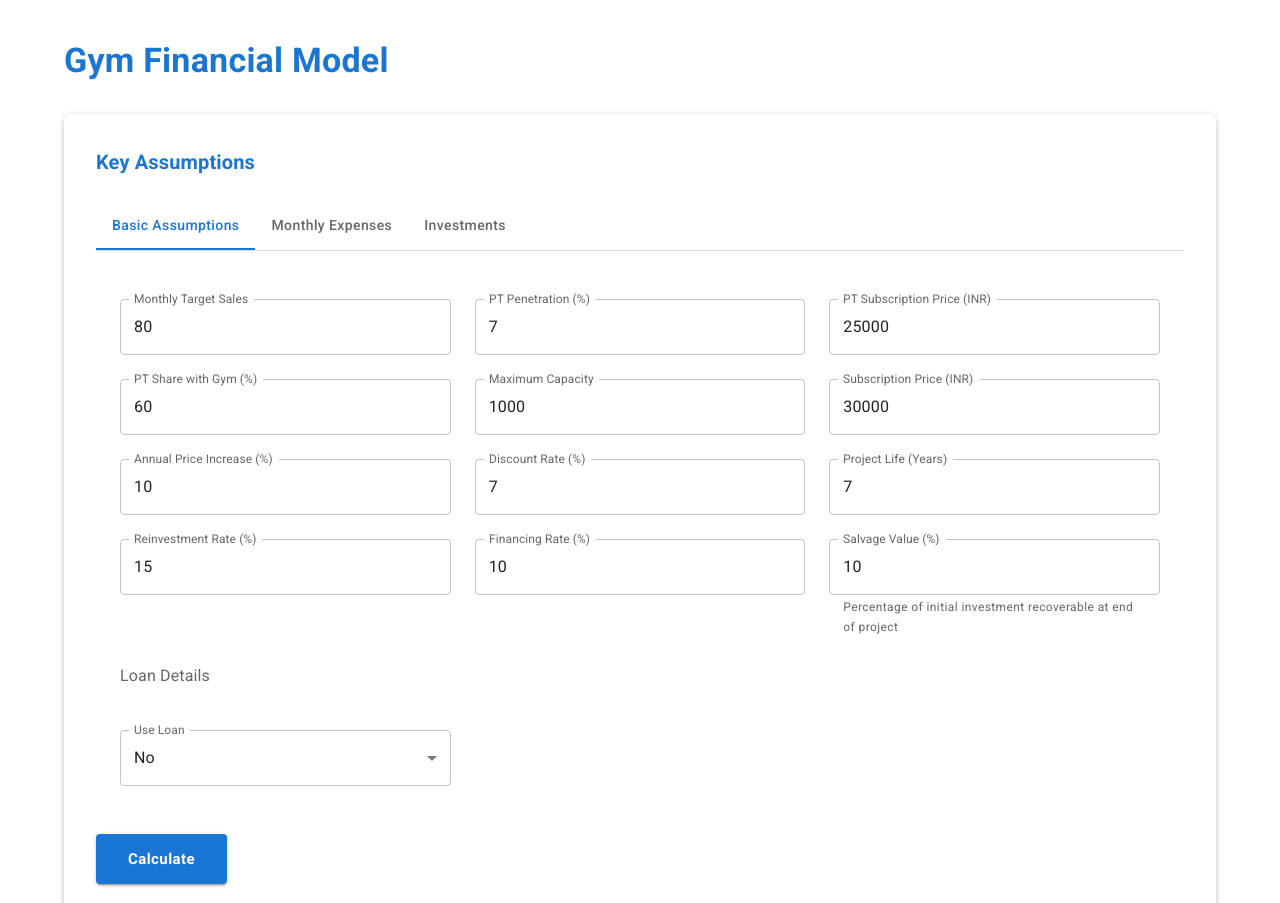
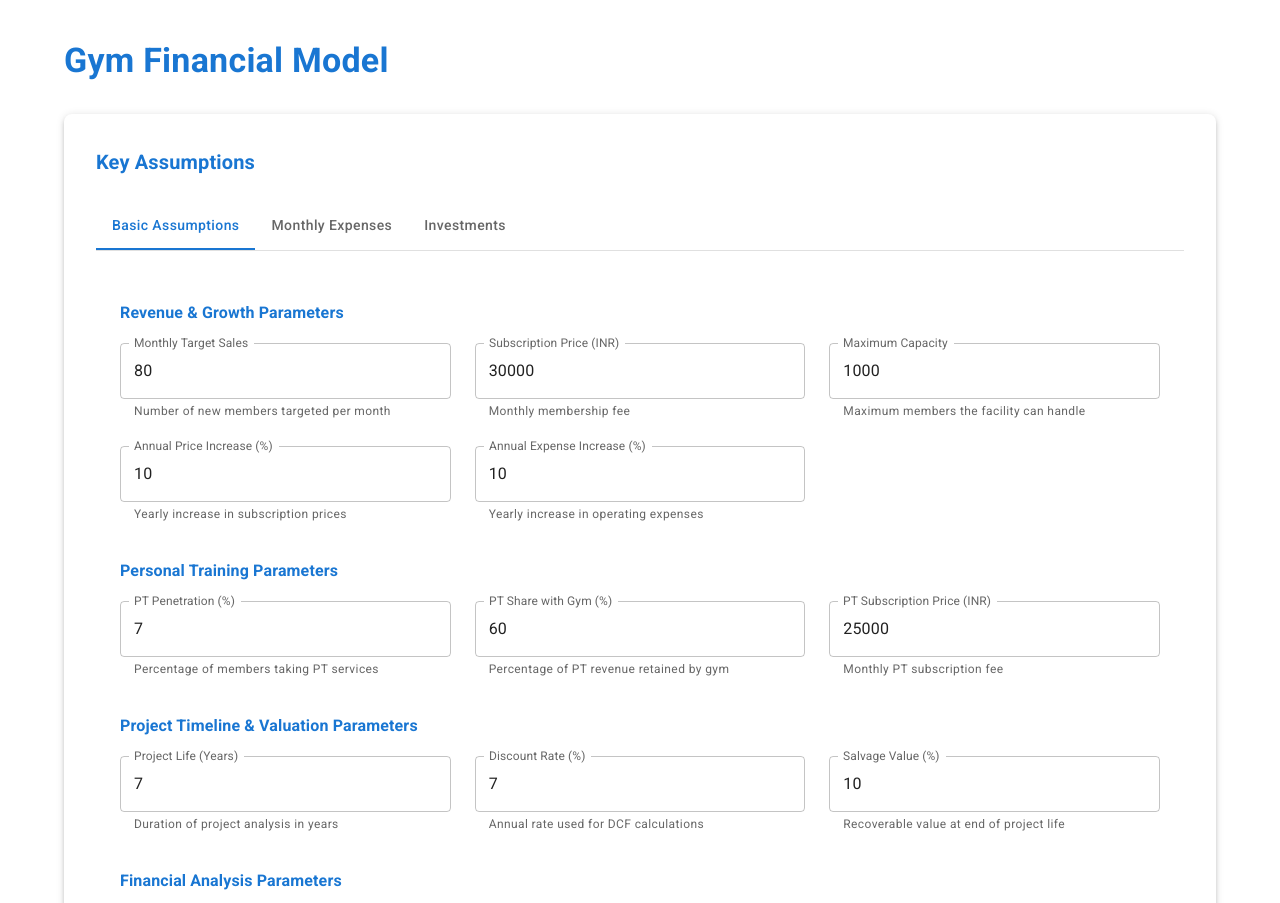
Before and after one commit to Mrfrozenthunder/finance_metrics, a React (Vite) app: page / in a window 1280 px wide. Shown: the top 903 px of the page. Built offline with nearby package versions, Linux system fonts and the light colour scheme.

Commit message:
UI changes + PT member tweak

```diff
--- a/src/App.tsx
+++ b/src/App.tsx
@@ -74,6 +74,7 @@ interface MonthlyData {
   loanPrincipal: number;
   loanBalance: number;
   fcfPercentage: number;  // Add this new property
+  ptMembers: number;
 }
 
 interface Asset {
@@ -144,6 +145,7 @@ const metrics = [
   { label: 'Expired Members', key: 'expiredMembers' },
   { label: 'Total Members', key: 'totalMembers' },
   { label: 'Subscription Revenue', key: 'subscriptionRevenue', format: true },
+  { label: 'PT Members', key: 'ptMembers' },
   { label: 'PT Revenue', key: 'ptRevenue', format: true },
   { label: 'Total Revenue', key: 'totalRevenue', format: true },
   { label: 'Monthly Expenses', key: 'expenses', format: true },
@@ -281,7 +283,8 @@ const calculateMonthlyData = (assumptions: Assumptions, expenses: ExpenseItem[],
     loanInterest: 0,
     loanPrincipal: 0,
     loanBalance: 0,
-    fcfPercentage: 0
+    fcfPercentage: 0,
+    ptMembers: 0
   });
 
   let totalMembers = 0;
@@ -316,8 +319,9 @@ const calculateMonthlyData = (assumptions: Assumptions, expenses: ExpenseItem[],
 
     const priceIncreaseFactor = Math.pow(1 + assumptions.annualPriceIncrease / 100, year);
     const subscriptionRevenue = startMembers * assumptions.subscriptionPrice * priceIncreaseFactor;
-    const ptRevenue = totalMembers * (assumptions.ptPenetration / 100) *
-                     assumptions.ptSubscriptionPrice * (assumptions.ptShareWithGym / 100) * priceIncreaseFactor;
+    const ptMembers = Math.floor(totalMembers * (assumptions.ptPenetration / 100));
+    const ptRevenue = ptMembers * assumptions.ptSubscriptionPrice *
+                     (assumptions.ptShareWithGym / 100) * priceIncreaseFactor;
     const totalRevenue = subscriptionRevenue + ptRevenue;
 
     const expenseIncreaseFactor = Math.pow(1 + assumptions.annualExpenseIncrease / 100, year);
@@ -390,7 +394,8 @@ const calculateMonthlyData = (assumptions: Assumptions, expenses: ExpenseItem[],
       cumulativeFcf,
       cumulativeDcf,
       cumulativeNpv,
-      fcfPercentage
+      fcfPercentage,
+      ptMembers
     });
   }
 
@@ -615,17 +620,76 @@ function App() {
           </Tabs>
 
           <TabPanel value={inputTabValue} index={0}>
+            {/* Revenue & Capacity Parameters */}
+            <Box sx={{ mb: 4 }}>
+              <Typography variant="subtitle1" sx={{ mb: 2, color: '#1976d2', fontWeight: 600 }}>
+                Revenue & Growth Parameters
+              </Typography>
               <Grid container spacing={3}>
                 <Grid item xs={12} sm={6} md={4}>
                   <TextField
                     fullWidth
                     label="Monthly Target Sales"
                     type="number"
-                  value={assumptions.monthlyNewMembers === 0 ? '' : assumptions.monthlyNewMembers}  // Handle zero values
+                    value={assumptions.monthlyNewMembers}
                     onChange={handleInputChange('monthlyNewMembers')}
                     variant="outlined"
+                    helperText="Number of new members targeted per month"
                   />
                 </Grid>
+                <Grid item xs={12} sm={6} md={4}>
+                  <TextField
+                    fullWidth
+                    label="Subscription Price (INR)"
+                    type="number"
+                    value={assumptions.subscriptionPrice}
+                    onChange={handleInputChange('subscriptionPrice')}
+                    variant="outlined"
+                    helperText="Monthly membership fee"
+                  />
+                </Grid>
+                <Grid item xs={12} sm={6} md={4}>
+                  <TextField
+                    fullWidth
+                    label="Maximum Capacity"
+                    type="number"
+                    value={assumptions.maxCapacity}
+                    onChange={handleInputChange('maxCapacity')}
+                    variant="outlined"
+                    helperText="Maximum members the facility can handle"
+                  />
+                </Grid>
+                <Grid item xs={12} sm={6} md={4}>
+                  <TextField
+                    fullWidth
+                    label="Annual Price Increase (%)"
+                    type="number"
+                    value={assumptions.annualPriceIncrease}
+                    onChange={handleInputChange('annualPriceIncrease')}
+                    variant="outlined"
+                    helperText="Yearly increase in subscription prices"
+                  />
+                </Grid>
+                <Grid item xs={12} sm={6} md={4}>
+                  <TextField
+                    fullWidth
+                    label="Annual Expense Increase (%)"
+                    type="number"
+                    value={assumptions.annualExpenseIncrease}
+                    onChange={handleInputChange('annualExpenseIncrease')}
+                    variant="outlined"
+                    helperText="Yearly increase in operating expenses"
+                  />
+                </Grid>
+              </Grid>
+            </Box>
+
+            {/* Personal Training Parameters */}
+            <Box sx={{ mb: 4 }}>
+              <Typography variant="subtitle1" sx={{ mb: 2, color: '#1976d2', fontWeight: 600 }}>
+                Personal Training Parameters
+              </Typography>
+              <Grid container spacing={3}>
                 <Grid item xs={12} sm={6} md={4}>
                   <TextField
                     fullWidth
@@ -634,6 +698,18 @@ function App() {
                     value={assumptions.ptPenetration}
                     onChange={handleInputChange('ptPenetration')}
                     variant="outlined"
+                    helperText="Percentage of members taking PT services"
+                  />
+                </Grid>
+                <Grid item xs={12} sm={6} md={4}>
+                  <TextField
+                    fullWidth
+                    label="PT Share with Gym (%)"
+                    type="number"
+                    value={assumptions.ptShareWithGym}
+                    onChange={handleInputChange('ptShareWithGym')}
+                    variant="outlined"
+                    helperText="Percentage of PT revenue retained by gym"
                   />
                 </Grid>
                 <Grid item xs={12} sm={6} md={4}>
@@ -644,46 +720,27 @@ function App() {
                     value={assumptions.ptSubscriptionPrice}
                     onChange={handleInputChange('ptSubscriptionPrice')}
                     variant="outlined"
+                    helperText="Monthly PT subscription fee"
                   />
                 </Grid>
+              </Grid>
+            </Box>
+
+            {/* Project Parameters */}
+            <Box sx={{ mb: 4 }}>
+              <Typography variant="subtitle1" sx={{ mb: 2, color: '#1976d2', fontWeight: 600 }}>
+                Project Timeline & Valuation Parameters
+              </Typography>
+              <Grid container spacing={3}>
                 <Grid item xs={12} sm={6} md={4}>
                   <TextField
                     fullWidth
-                  label="PT Share with Gym (%)"
+                    label="Project Life (Years)"
                     type="number"
-                  value={assumptions.ptShareWithGym}
-                  onChange={handleInputChange('ptShareWithGym')}
+                    value={assumptions.projectLife}
+                    onChange={handleInputChange('projectLife')}
                     variant="outlined"
-                />
-              </Grid>
-              <Grid item xs={12} sm={6} md={4}>
-                <TextField
-                  fullWidth
-                  label="Maximum Capacity"
-                  type="number"
-                  value={assumptions.maxCapacity}
-                  onChange={handleInputChange('maxCapacity')}
-                  variant="outlined"
-                />
-              </Grid>
-              <Grid item xs={12} sm={6} md={4}>
-                <TextField
-                  fullWidth
-                  label="Subscription Price (INR)"
-                  type="number"
-                  value={assumptions.subscriptionPrice}
-                  onChange={handleInputChange('subscriptionPrice')}
-                  variant="outlined"
-                />
-              </Grid>
-              <Grid item xs={12} sm={6} md={4}>
-                <TextField
-                  fullWidth
-                  label="Annual Price Increase (%)"
-                  type="number"
-                  value={assumptions.annualPriceIncrease}
-                  onChange={handleInputChange('annualPriceIncrease')}
-                  variant="outlined"
+                    helperText="Duration of project analysis in years"
                   />
                 </Grid>
                 <Grid item xs={12} sm={6} md={4}>
@@ -694,18 +751,29 @@ function App() {
                     value={assumptions.discountRate}
                     onChange={handleInputChange('discountRate')}
                     variant="outlined"
+                    helperText="Annual rate used for DCF calculations"
                   />
                 </Grid>
                 <Grid item xs={12} sm={6} md={4}>
                   <TextField
                     fullWidth
-                  label="Project Life (Years)"
+                    label="Salvage Value (%)"
                     type="number"
-                  value={assumptions.projectLife}
-                  onChange={handleInputChange('projectLife')}
+                    value={assumptions.salvageValue}
+                    onChange={handleInputChange('salvageValue')}
                     variant="outlined"
+                    helperText="Recoverable value at end of project life"
                   />
                 </Grid>
+              </Grid>
+            </Box>
+
+            {/* Financial Parameters */}
+            <Box sx={{ mb: 4 }}>
+              <Typography variant="subtitle1" sx={{ mb: 2, color: '#1976d2', fontWeight: 600 }}>
+                Financial Analysis Parameters
+              </Typography>
+              <Grid container spacing={3}>
                 <Grid item xs={12} sm={6} md={4}>
                   <TextField
                     fullWidth
@@ -714,6 +782,7 @@ function App() {
                     value={assumptions.reinvestmentRate}
                     onChange={handleInputChange('reinvestmentRate')}
                     variant="outlined"
+                    helperText="Annual rate for reinvesting positive cash flows"
                   />
                 </Grid>
                 <Grid item xs={12} sm={6} md={4}>
@@ -724,22 +793,18 @@ function App() {
                     value={assumptions.financingRate}
                     onChange={handleInputChange('financingRate')}
                     variant="outlined"
+                    helperText="Annual rate for financing negative cash flows"
                   />
                 </Grid>
-              <Grid item xs={12} sm={6} md={4}>
-                <TextField
-                  fullWidth
-                  label="Salvage Value (%)"
-                  type="number"
-                  value={assumptions.salvageValue}
-                  onChange={handleInputChange('salvageValue')}
-                  variant="outlined"
-                  helperText="Percentage of initial investment recoverable at end of project"
-                />
               </Grid>
-              <Grid item xs={12}>
-                <Typography variant="subtitle1" sx={{ mb: 2, color: '#666' }}>Loan Details</Typography>
-              </Grid>
+            </Box>
+
+            {/* Loan Details - existing code */}
+            <Box sx={{ mb: 4 }}>
+              <Typography variant="subtitle1" sx={{ mb: 2, color: '#1976d2', fontWeight: 600 }}>
+                Loan Details
+              </Typography>
+              <Grid container spacing={3}>
                 <Grid item xs={12} sm={6} md={4}>
                   <TextField
                     fullWidth
@@ -788,6 +853,7 @@ function App() {
                   </>
                 )}
               </Grid>
+            </Box>
           </TabPanel>
 
           <TabPanel value={inputTabValue} index={1}>
```
Lines whose indentation alone changed are shown as unchanged.
